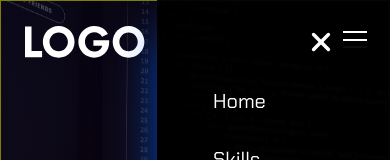
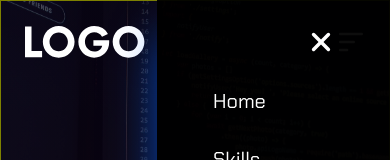
Before and after one commit to ThePushMaker/My_Portfolio_React_Vite, a React (Vite) app: page / in a window 390 px wide. Both pictures are taken after a click on the button 355 px from the left and 39 px from the top of the page. Shown: the top 160 px of the page. Built offline with nearby package versions, Linux system fonts and the light colour scheme; a web font is replaced by a local one.

Commit message:
feat: add mobile navbar open animation and change svg icon

```diff
--- a/src/components/NavBar/NavBar.css
+++ b/src/components/NavBar/NavBar.css
@@ -125,7 +125,7 @@
   height: 17px;
   background-image: none;
   position: relative;
-  border-bottom: 2px solid #fff;
+  /* border-bottom: 2px solid #fff; */
   transition: all 300ms linear;
   top: -2px;
 }
@@ -134,7 +134,7 @@
   width: 24px;
   position: absolute;
   height: 2px;
-  background-color: #fff;
+  /* background-color: #fff; */
   top: 0;
   left: 0;
   content: "";
@@ -155,3 +155,19 @@
   background-color: #fff;
   height: 2px;
 }
+
+@keyframes slideIn {
+  0% {
+    transform: translatex(-100%);
+    opacity: 0;
+  }
+  100% {
+    transform: translatex(0);
+    opacity: 100;
+  }
+}
+
+/* Aplicar la animación al navbar */
+.mobileNavbar {
+  animation: slideIn 0.5s ease;
+}
--- a/src/components/NavBar/NavBar.jsx
+++ b/src/components/NavBar/NavBar.jsx
@@ -83,17 +83,17 @@ const NavBar = () => {
               </div>
 
                 {/* botn de hamburguesa es el de abajo */}
-                <div className="">
+                <div>
                   <button
-                    className="navbar-toggler-icon visible flex lg:invisible lg:hidden"
+                    className="visible flex lg:invisible lg:hidden svg_link2"
                     type="button" onClick={toggleMenu}
                   >
-                    <span className=""></span>
+                    <svg className="w-8" viewBox="0 0 24 24" fill="none" xmlns="http://www.w3.org/2000/svg"><g id="SVGRepo_bgCarrier" stroke-width="0"></g><g id="SVGRepo_tracerCarrier" stroke-linecap="round" stroke-linejoin="round"></g><g id="SVGRepo_iconCarrier"> <path d="M4 6H20M4 12H14M4 18H9" stroke="#ffffff" stroke-width="2" stroke-linecap="round" stroke-linejoin="round"></path> </g></svg>
                   </button>
                   {/*el  boton de hamburguesa es el de arriba */}
                   {/* aqui inicia el menu movil */}
                   {menuVisible && (
-                    <div className="absolute top-[0] right-0 w-[60vw] md:w-[45vw] bg-[black] shadow-2xl shadow-border_color1 text-white h-screen py-7 px-14 bg-opacity-[95%] h-screen">
+                    <div className="mobileNavbar absolute top-[0] right-0 w-[60vw] md:w-[45vw] bg-[black] shadow-2xl shadow-border_color1 text-white h-screen py-7 px-14 bg-opacity-[95%] h-screen">
                       <div className="flex justify-end">
                         <button onClick={toggleMenu} className="svg_link1">
                         <span className="">
--- a/src/index.css
+++ b/src/index.css
@@ -263,6 +263,7 @@ p.danger {
 .svg_link2:hover svg path {
   stroke: var(--link_color_hover);
 }
+
 .blur-background {
   filter: blur(5px); /* Ajusta el valor de desenfoque según tu preferencia */
 }
```
